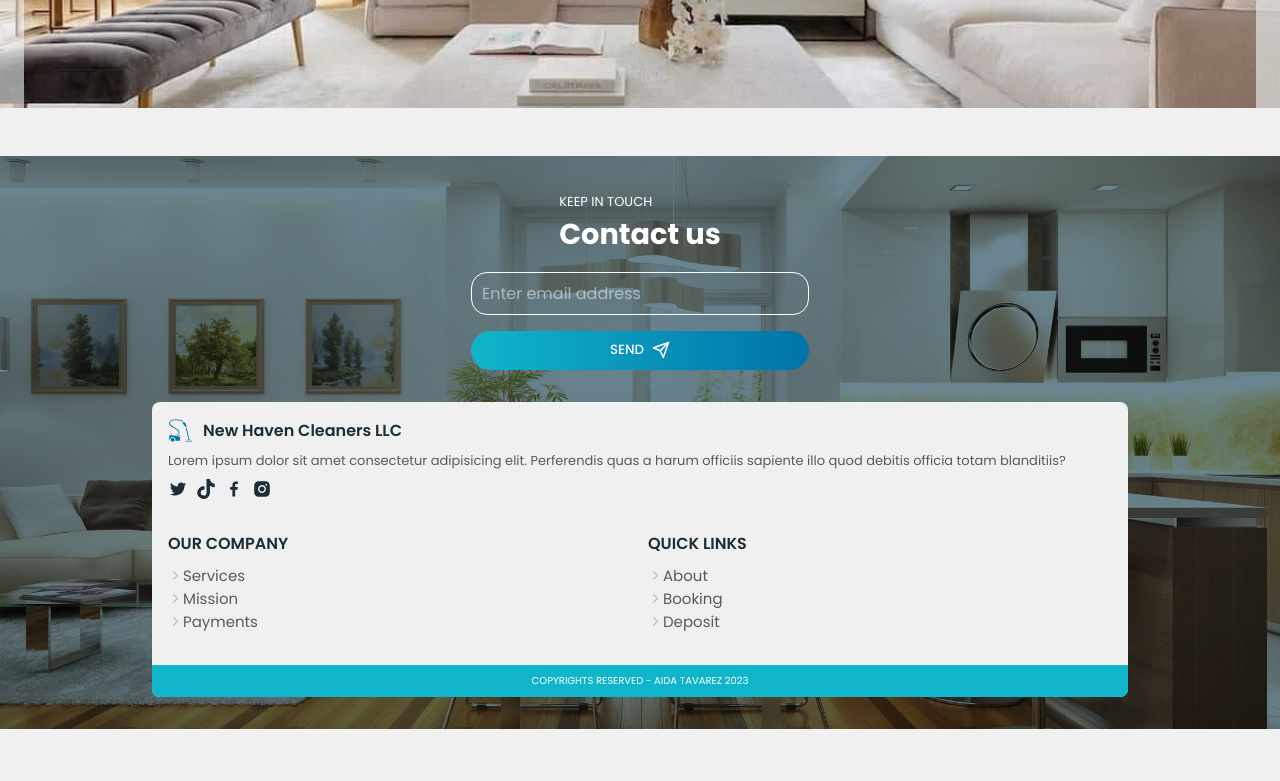
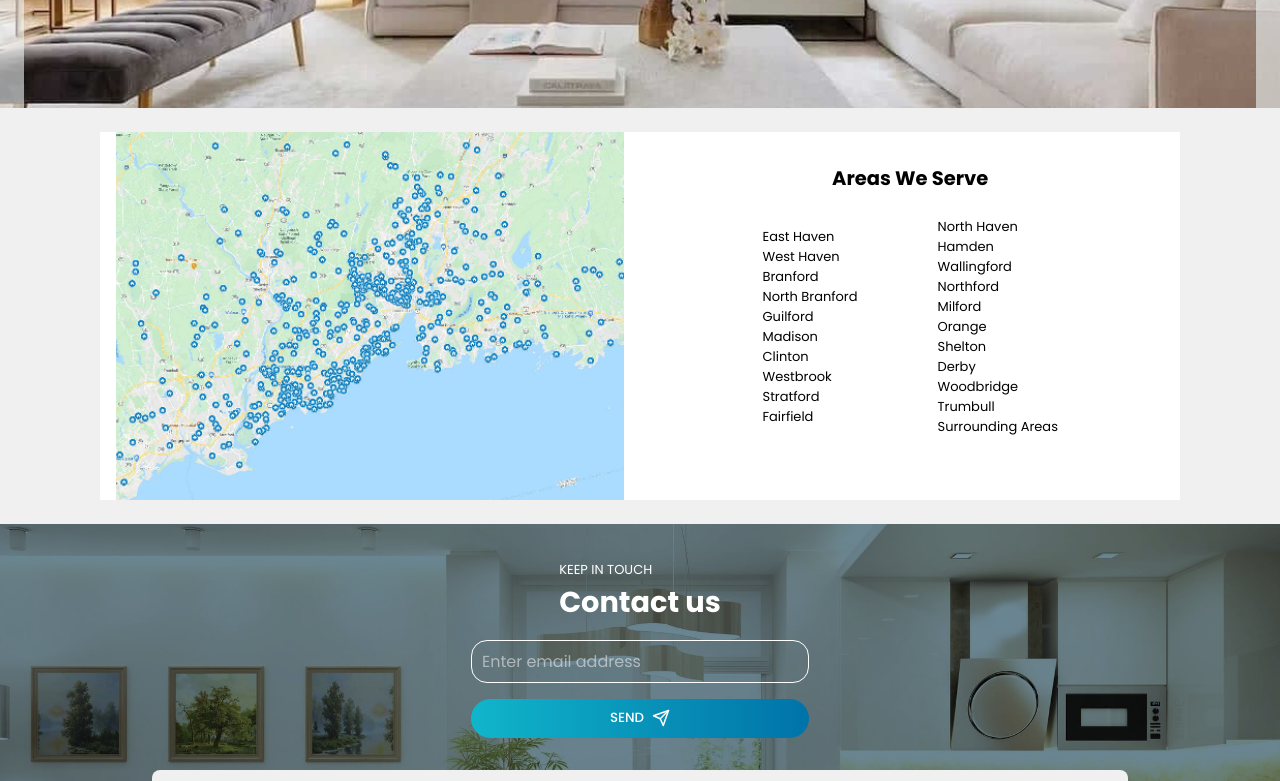
Before and after one commit to aidatavar/new-haven-cleaner-llc, a React (Create React App) app: page / in a window 1280 px wide. Shown: the part 2020-2801 px from the top of the page. Before the commit the page ends 2756 px from the top, so only its background shows below. Built offline with nearby package versions, Linux system fonts and the light colour scheme.

Commit message:
added styling to map component

```diff
--- a/src/App.jsx
+++ b/src/App.jsx
@@ -5,6 +5,7 @@ import Home from './Components/Home/Home';
 import Main from './Components/Main/Main';
 import About from './Components/About/About';
 import Carousel from './Components/Carousel/Carousel'
+import Map from './Components/Map/Map';
 import Footer from './Components/Footer/Footer'
 
 
@@ -17,6 +18,7 @@ const App = () => {
     <About />
     <Main />
     <Carousel />
+    <Map />
     <Footer />
     </>
   )
--- a/src/Components/Map/Map.jsx
+++ b/src/Components/Map/Map.jsx
@@ -1,8 +1,55 @@
 import React from 'react'
+import './map.css'
+import image from '../../Assets/map.png'
 
 const Map = () => {
   return (
-    <div>Map</div>
+
+    <section className='map grid'>
+    <div className="setContent">
+    <div className="column">
+    <img src={image} alt="new haven map" />
+    </div>
+    <div className="column">
+    <div className="mapContent">
+      <h2 >Areas We Serve </h2>
+      <div className="listDiv">
+          <div className="list">
+          <ul>
+            <li>East Haven</li>
+            <li>West Haven</li>
+            <li>Branford</li>
+            <li>North Branford</li>
+            <li>Guilford</li>
+            <li>Madison</li>
+            <li>Clinton</li>
+            <li>Westbrook</li>
+            <li>Stratford</li>
+            <li>Fairfield </li>
+        </ul>
+          </div>
+
+          <div className="list">
+          <ul>
+            <li>North Haven</li>
+            <li>Hamden</li>
+            <li>Wallingford</li>
+            <li>Northford</li>
+            <li>Milford</li>
+            <li>Orange</li>
+            <li>Shelton</li>
+            <li>Derby</li>
+            <li>Woodbridge</li>
+            <li>Trumbull</li>
+            <li>Surrounding Areas</li>
+        </ul>
+          </div>
+      </div>
+    </div>
+    </div>
+
+    </div>
+  </section>
   )
 }
 
--- a/src/Components/Map/map.css
+++ b/src/Components/Map/map.css
@@ -12,4 +12,84 @@
   --body-color: rgb(240, 240, 240);
   --card-bg-color: rgb(225, 225, 225);
 }
+
+.map {
+  width: 100%;
+  position: relative;
+  padding: 0 0 3rem 0;
+  display: -webkit-box;
+  display: -ms-flexbox;
+  display: flex;
+  -webkit-box-align: center;
+      -ms-flex-align: center;
+          align-items: center;
+  -webkit-box-pack: center;
+      -ms-flex-pack: center;
+          justify-content: center;
+}
+
+.map .setContent {
+  background-color: white;
+}
+
+.map .setContent img {
+  height: auto;
+}
+
+.map .setContent .mapContent {
+  margin: 2rem;
+}
+
+.map .setContent .mapContent h2 {
+  display: -webkit-box;
+  display: -ms-flexbox;
+  display: flex;
+  -webkit-box-align: center;
+      -ms-flex-align: center;
+          align-items: center;
+  -webkit-box-pack: center;
+      -ms-flex-pack: center;
+          justify-content: center;
+}
+
+.map .setContent .mapContent .listDiv {
+  display: -ms-grid;
+  display: grid;
+  -ms-grid-columns: 1fr 1fr;
+      grid-template-columns: 1fr 1fr;
+  display: -webkit-box;
+  display: -ms-flexbox;
+  display: flex;
+  -webkit-box-align: center;
+      -ms-flex-align: center;
+          align-items: center;
+  -webkit-box-pack: center;
+      -ms-flex-pack: center;
+          justify-content: center;
+  margin: 1.5rem;
+}
+
+.map .setContent .mapContent .listDiv .list {
+  margin: 0 2.5rem;
+}
+
+@media screen and (min-width: 765px) {
+  .map .setContent {
+    display: -ms-grid;
+    display: grid;
+    -ms-grid-columns: 1fr 1fr;
+        grid-template-columns: 1fr 1fr;
+    font-size: small;
+    margin: -1.5rem;
+  }
+  .map .setContent img {
+    height: 100%;
+    width: 100%;
+    -o-object-fit: cover;
+       object-fit: cover;
+  }
+  .map .setContent .column {
+    padding: 0 1rem;
+  }
+}
 /*# sourceMappingURL=map.css.map */
--- a/src/Components/Map/map.scss
+++ b/src/Components/Map/map.scss
@@ -12,3 +12,69 @@
     --body-color: rgb(240, 240, 240);
     --card-bg-color: rgb(225, 225, 225);
 }
+
+.map{
+    width: 100%;
+    position: relative;
+    padding: 0 0 3rem 0;
+    display: flex;
+    align-items: center;
+    justify-content: center;
+
+    .setContent{
+        background-color: white;
+
+    img{
+        height: auto;
+    }
+
+    .mapContent{
+        margin: 2rem;
+
+
+        h2{
+            display: flex;
+            align-items: center;
+            justify-content: center;
+        }
+        .listDiv{
+            display: grid;
+            grid-template-columns: 1fr 1fr;
+            display: flex;
+            align-items: center;
+            justify-content: center;
+            margin: 1.5rem;
+
+            .list{
+                margin: 0 2.5rem;
+            }
+
+        }
+    }
+}
+
+}
+
+
+@media screen and (min-width: 765px) {
+    .map{
+
+     .setContent{
+         display: grid;
+         grid-template-columns: 1fr 1fr;
+         font-size: small;
+         margin: -1.5rem;
+
+         img{
+        height: 100%;
+        width: 100%;
+        object-fit: cover;
+         }
+
+         .column{
+             padding: 0 1rem;
+
+         }
+     }
+    }
+ }
```
Also changed, not shown: src/Assets/map.png (added), 1 other file (tests, documents, lock files or other folders).
